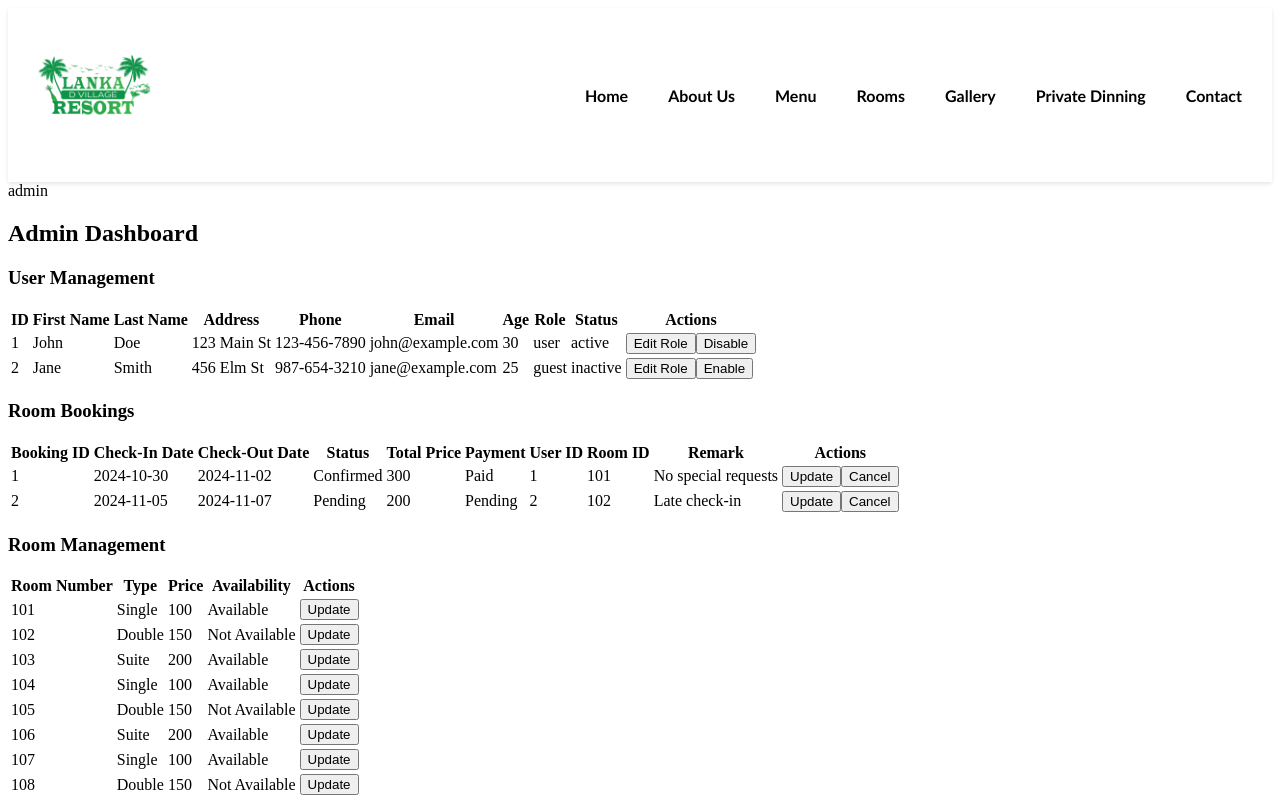
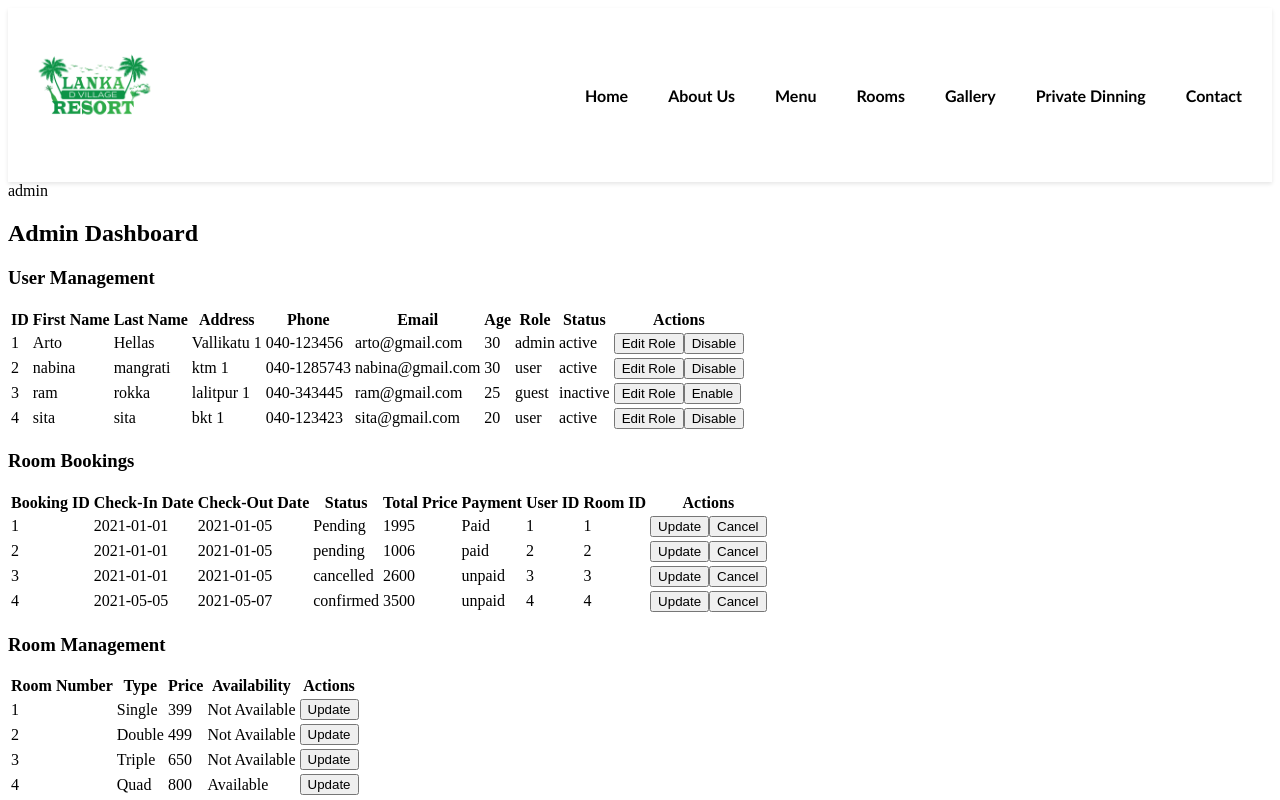
Before and after one commit to nabinamangrati/lanka-d-villa-ecommerce_project, a React (Vite) app in the folder Frontend/: page /admin in a window 1280 px wide. Shown: the top 800 px of the page. Built offline with nearby package versions, Linux system fonts and the light colour scheme; data requests are answered from the project's data file.

Commit message:
feat: db.json used for fetching data

```diff
--- a/Frontend/admin page/RoomBooking.jsx
+++ b/Frontend/admin page/RoomBooking.jsx
@@ -1,4 +1,6 @@
 import React, { useState, useEffect } from "react";
+import bookingServices from "../src/services/bookings";
+import roomServices from "../src/services/rooms"
 
 const RoomBookings = () => {
   const [bookings, setBookings] = useState([]);
@@ -14,58 +16,42 @@ const RoomBookings = () => {
   }, []);
 
   const fetchBookings = async () => {
-    const mockBookings = [
-      {
-        booking_id: 1,
-        checkin_date: "2024-10-30",
-        checkout_date: "2024-11-02",
-        status: "Confirmed",
-        total_price: 300,
-        payment: "Paid",
-        user_id: 1,
-        room_id: 101,
-        remark: "No special requests",
-      },
-      {
-        booking_id: 2,
-        checkin_date: "2024-11-05",
-        checkout_date: "2024-11-07",
-        status: "Pending",
-        total_price: 200,
-        payment: "Pending",
-        user_id: 2,
-        room_id: 102,
-        remark: "Late check-in",
-      },
-    ];
-    setBookings(mockBookings);
+    try {
+      const response = await bookingServices.getBookings();
+      console.log("Fetched bookings:", response);
+      setBookings(response);
+    } catch (error) {
+      console.error("Error fetching bookings:", error);
+    }
   };
 
   const fetchRooms = async () => {
-    const mockRooms = [
-      { id: 101, type: "Single", price: 100, availability: true },
-      { id: 102, type: "Double", price: 150, availability: false },
-      { id: 103, type: "Suite", price: 200, availability: true },
-      { id: 104, type: "Single", price: 100, availability: true },
-      { id: 105, type: "Double", price: 150, availability: false },
-      { id: 106, type: "Suite", price: 200, availability: true },
-      { id: 107, type: "Single", price: 100, availability: true },
-      { id: 108, type: "Double", price: 150, availability: false },
-    ];
-    setRooms(mockRooms);
+
+    try {
+      const response = await roomServices.getRooms();
+      console.log("Fetched rooms:", response);
+      setRooms(response);
+    } catch (error) {
+      console.error("Error fetching rooms:", error);
+    }
   };
 
   const handleUpdateBooking = (booking) => {
     setEditingBooking(booking);
-    setUpdatedBooking(booking);
+    setUpdatedBooking({ ...booking });
   };
 
   const handleSaveBooking = async () => {
-    const updatedBookings = bookings.map((booking) =>
-      booking.booking_id === updatedBooking.booking_id ? updatedBooking : booking
-    );
-    setBookings(updatedBookings);
-    setEditingBooking(null);
+    try {
+      await bookingServices.updateBooking(updatedBooking.id, updatedBooking);
+      const updatedBookings = bookings.map((booking) =>
+        booking.id === updatedBooking.id ? updatedBooking : booking
+      );
+      setBookings(updatedBookings);
+      setEditingBooking(null);
+    } catch (error) {
+      console.error("Error updating booking:", error);
+    }
   };
 
   const handleCancelBooking = async (bookingId) => {
@@ -99,22 +85,20 @@ const RoomBookings = () => {
             <th>Payment</th>
             <th>User ID</th>
             <th>Room ID</th>
-            <th>Remark</th>
             <th>Actions</th>
           </tr>
         </thead>
         <tbody>
           {bookings.map((booking) => (
             <tr key={booking.booking_id}>
-              <td>{booking.booking_id}</td>
-              <td>{booking.checkin_date}</td>
-              <td>{booking.checkout_date}</td>
+              <td>{booking.id}</td>
+              <td>{booking.check_in}</td>
+              <td>{booking.check_out}</td>
               <td>{booking.status}</td>
               <td>{booking.total_price}</td>
-              <td>{booking.payment}</td>
+              <td>{booking.payment_status}</td>
               <td>{booking.user_id}</td>
               <td>{booking.room_id}</td>
-              <td>{booking.remark}</td>
               <td>
                 <button onClick={() => handleUpdateBooking(booking)}>
                   Update
@@ -136,11 +120,11 @@ const RoomBookings = () => {
               Check-In Date:
               <input
                 type="date"
-                value={updatedBooking.checkin_date}
+                value={updatedBooking.check_in}
                 onChange={(e) =>
                   setUpdatedBooking({
                     ...updatedBooking,
-                    checkin_date: e.target.value,
+                    check_in: e.target.value,
                   })
                 }
               />
@@ -149,11 +133,11 @@ const RoomBookings = () => {
               Check-Out Date:
               <input
                 type="date"
-                value={updatedBooking.checkout_date}
+                value={updatedBooking.check_out}
                 onChange={(e) =>
                   setUpdatedBooking({
                     ...updatedBooking,
-                    checkout_date: e.target.value,
+                    check_out: e.target.value,
                   })
                 }
               />
@@ -189,16 +173,18 @@ const RoomBookings = () => {
             </label>
             <label>
               Payment:
-              <input
-                type="text"
-                value={updatedBooking.payment}
+              <select
+                value={updatedBooking.payment_status}
                 onChange={(e) =>
                   setUpdatedBooking({
                     ...updatedBooking,
-                    payment: e.target.value,
+                    payment_status: e.target.value,
                   })
                 }
-              />
+              >
+                <option value="Paid">Paid</option>
+                <option value="Unpaid">Unpaid</option>
+              </select>
             </label>
             <label>
               User ID:
@@ -226,7 +212,6 @@ const RoomBookings = () => {
                 }
               />
             </label>
-
             <button type="button" onClick={handleSaveBooking}>
               Save
             </button>
--- a/Frontend/admin page/UserManagement.jsx
+++ b/Frontend/admin page/UserManagement.jsx
@@ -1,4 +1,5 @@
 import React, { useState, useEffect } from "react";
+import userServices from "../src/services/users"
 
 const UserManagement = () => {
   const [users, setUsers] = useState([]);
@@ -10,41 +11,21 @@ const UserManagement = () => {
   }, []);
 
   const fetchUsers = async () => {
-    const mockUsers = [
-      {
-        user_id: 1,
-        user_role: "user",
-        first_name: "John",
-        last_name: "Doe",
-        address: "123 Main St",
-        user_ph: "123-456-7890",
-        user_email: "john@example.com",
-        user_age: 30,
-        status: "active",
-      },
-      {
-        user_id: 2,
-        user_role: "guest",
-        first_name: "Jane",
-        last_name: "Smith",
-        address: "456 Elm St",
-        user_ph: "987-654-3210",
-        user_email: "jane@example.com",
-        user_age: 25,
-        status: "inactive",
-      },
-    ];
-    setUsers(mockUsers);
+    console.log("hello");
+    let myAxiosPromise =await userServices.getAll();
+      setUsers(myAxiosPromise);
   };
 
   const handleEditUserRole = (user) => {
     setEditingUser(user);
-    setUpdatedUser(user);
+    setUpdatedUser({...user});
   };
 
   const handleSaveUserRole = () => {
     const updatedUsers = users.map((user) =>
-      user.user_id === updatedUser.user_id ? updatedUser : user
+      // user.id === updatedUser.id ? updatedUser : user
+    user.id === updatedUser.id ? { ...user, role: updatedUser.role } : user
+
     );
     setUsers(updatedUsers);
     setEditingUser(null);
@@ -52,12 +33,13 @@ const UserManagement = () => {
 
   const handleToggleUserStatus = (userId) => {
     const updatedUsers = users.map((user) =>
-      user.user_id === userId
+      user.id === userId
         ? { ...user, status: user.status === "active" ? "inactive" : "active" }
         : user
     );
     setUsers(updatedUsers);
   };
+
 
   return (
     <div>
@@ -79,19 +61,19 @@ const UserManagement = () => {
         </thead>
         <tbody>
           {users.map((user) => (
-            <tr key={user.user_id}>
-              <td>{user.user_id}</td>
+            <tr key={user.id}>
+              <td>{user.id}</td>
               <td>{user.first_name}</td>
               <td>{user.last_name}</td>
               <td>{user.address}</td>
-              <td>{user.user_ph}</td>
-              <td>{user.user_email}</td>
-              <td>{user.user_age}</td>
-              <td>{user.user_role}</td>
+              <td>{user.phone}</td>
+              <td>{user.email}</td>
+              <td>{user.age}</td>
+              <td>{user.role}</td>
               <td>{user.status}</td>
               <td>
                 <button onClick={() => handleEditUserRole(user)}>Edit Role</button>
-                <button onClick={() => handleToggleUserStatus(user.user_id)}>
+                <button onClick={() => handleToggleUserStatus(user.id)}>
                   {user.status === "active" ? "Disable" : "Enable"}
                 </button>
               </td>
@@ -107,9 +89,9 @@ const UserManagement = () => {
             <label>
               Role:
               <select
-                value={updatedUser.user_role}
+                value={updatedUser.role}
                 onChange={(e) =>
-                  setUpdatedUser({ ...updatedUser, user_role: e.target.value })
+                  setUpdatedUser({ ...updatedUser, role: e.target.value })
                 }
               >
                 <option value="admin">Admin</option>
--- /dev/null
+++ b/Frontend/db.json
@@ -0,0 +1,116 @@
+{
+  "users": [
+    {
+      "id": "1",
+      "first_name": "Arto",
+      "last_name": "Hellas",
+      "address": "Vallikatu 1",
+      "phone": "040-123456",
+      "email": "arto@gmail.com",
+      "age": 30,
+      "role": "admin",
+      "status": "active"
+    },
+    {
+      "id": "2",
+      "first_name": "nabina",
+      "last_name": "mangrati",
+      "address": "ktm 1",
+      "phone": "040-1285743",
+      "email": "nabina@gmail.com",
+      "age": 30,
+      "role": "user",
+      "status": "active"
+    },
+    {
+      "id": "3",
+      "first_name": "ram",
+      "last_name": "rokka",
+      "address": "lalitpur 1",
+      "phone": "040-343445",
+      "email": "ram@gmail.com",
+      "age": 25,
+      "role": "guest",
+      "status": "inactive"
+    },
+    {
+      "id": "4",
+      "first_name": "sita",
+      "last_name": "sita",
+      "address": "bkt 1",
+      "phone": "040-123423",
+      "email": "sita@gmail.com",
+      "age": 20,
+      "role": "user",
+      "status": "active"
+    }
+  ],
+  "bookings": [
+    {
+      "id": "1",
+      "user_id": 1,
+      "room_id": 1,
+      "check_in": "2021-01-01",
+      "check_out": "2021-01-05",
+      "status": "Pending",
+      "total_price": "1995",
+      "payment_status": "Paid"
+    },
+    {
+      "id": "2",
+      "user_id": 2,
+      "room_id": 2,
+      "check_in": "2021-01-01",
+      "check_out": "2021-01-05",
+      "status": "pending",
+      "total_price": "1006",
+      "payment_status": "paid"
+    },
+    {
+      "id": "3",
+      "user_id": 3,
+      "room_id": 3,
+      "check_in": "2021-01-01",
+      "check_out": "2021-01-05",
+      "status": "cancelled",
+      "total_price": 2600,
+      "payment_status": "unpaid"
+    },
+    {
+      "id": "4",
+      "user_id": 4,
+      "room_id": 4,
+      "check_in": "2021-05-05",
+      "check_out": "2021-05-07",
+      "status": "confirmed",
+      "total_price": 3500,
+      "payment_status": "unpaid"
+    }
+  ],
+  "rooms": [
+    {
+      "id": "1",
+      "type": "Single",
+      "price": "399",
+      "status": "unavailable"
+    },
+    {
+      "id": "2",
+      "type": "Double",
+      "price": "499",
+      "status": "available"
+    },
+    {
+      "id": "3",
+      "type": "Triple",
+      "price": "650",
+      "status": "available"
+    },
+    {
+      "id": "4",
+      "type": "Quad",
+      "price": "800",
+      "availability": "available"
+    }
+  ]
+}
--- a/Frontend/pages/Booking.jsx
+++ b/Frontend/pages/Booking.jsx
@@ -1,8 +1,113 @@
+import React, { useState, useEffect } from "react";
+import { useParams } from "react-router-dom";
+
 const Booking = () => {
+  const { roomId } = useParams(); // Get room ID from URL
+  const [isRoomAvailable, setIsRoomAvailable] = useState(false);
+  const [bookingData, setBookingData] = useState({
+    roomId: roomId || "",
+    checkinDate: "",
+    checkoutDate: "",
+    guestName: "",
+    guestEmail: "",
+  });
+
+  useEffect(() => {
+    if (roomId) {
+      checkRoomAvailability(roomId);
+    }
+  }, [roomId]);
+
+  const checkRoomAvailability = async (roomId) => {
+    // Mock room availability check (replace with actual API call)
+    const availableRooms = ["101", "103"]; // Mock available rooms
+    setIsRoomAvailable(availableRooms.includes(roomId));
+  };
+
+  const handleInputChange = (e) => {
+    const { name, value } = e.target;
+    setBookingData((prevData) => ({
+      ...prevData,
+      [name]: value,
+    }));
+  };
+
+  const handleBookingSubmit = (e) => {
+    e.preventDefault();
+    if (!isRoomAvailable) {
+      alert("Room is not available.");
+      return;
+    }
+    console.log("Booking data submitted:", bookingData);
+    // Send bookingData to backend API
+  };
+
   return (
-    <>
-      <div>booking form</div>
-    </>
+    <div>
+      <h3>Room Booking</h3>
+      <form onSubmit={handleBookingSubmit}>
+        <label>
+          Room:
+          <select
+            name="roomId"
+            value={bookingData.roomId}
+            onChange={handleInputChange}
+            disabled={!!roomId} // Disable room selection if roomId is provided
+          >
+            <option value="">Select Room</option>
+            <option value="101">Room 101</option>
+            <option value="102">Room 102</option>
+            <option value="103">Room 103</option>
+            <option value="104">Room 104</option>
+          </select>
+        </label>
+
+        {!isRoomAvailable && <p style={{ color: "red" }}>Room is unavailable</p>}
+
+        <label>
+          Check-In Date:
+          <input
+            type="date"
+            name="checkinDate"
+            value={bookingData.checkinDate}
+            onChange={handleInputChange}
+          />
+        </label>
+
+        <label>
+          Check-Out Date:
+          <input
+            type="date"
+            name="checkoutDate"
+            value={bookingData.checkoutDate}
+            onChange={handleInputChange}
+          />
+        </label>
+
+        <label>
+          Guest Name:
+          <input
+            type="text"
+            name="guestName"
+            value={bookingData.guestName}
+            onChange={handleInputChange}
+          />
+        </label>
+
+        <label>
+          Guest Email:
+          <input
+            type="email"
+            name="guestEmail"
+            value={bookingData.guestEmail}
+            onChange={handleInputChange}
+          />
+        </label>
+
+        <button type="submit" disabled={!isRoomAvailable}>Book Room</button>
+      </form>
+    </div>
   );
 };
+
 export default Booking;
--- a/Frontend/pages/Room.jsx
+++ b/Frontend/pages/Room.jsx
@@ -1,15 +1,41 @@
+import React, { useEffect, useState } from "react";
 import { Link } from "react-router-dom";
 
 const Room = () => {
+  const [rooms, setRooms] = useState([]);
+  const [loading, setLoading] = useState(true);
+
+  useEffect(() => {
+    fetchRooms(); // Using mock data for now
+  }, []);
+
+  const fetchRooms = async () => {
+    // Mock data - simulate backend data
+    const mockRooms = [
+      { room_id: 1, room_type: "Single", room_no: 101, room_availability: true, room_perday: 100 },
+      { room_id: 2, room_type: "Double", room_no: 102, room_availability: false, room_perday: 150 },
+      { room_id: 3, room_type: "Suite", room_no: 201, room_availability: true, room_perday: 200 },
+      { room_id: 4, room_type: "Deluxe", room_no: 202, room_availability: true, room_perday: 250 },
+    ];
+    setRooms(mockRooms); // Set the mock data to state
+    setLoading(false);
+  };
+
+  if (loading) return <p>Loading...</p>;
+
   return (
-    <>
-      <div>
-        <Link to="/room/1"> room 1</Link>
-        <Link to="/room/2"> room2</Link>
-        <Link to="/room/3"> room3</Link>
-        <Link to="/room/4"> room4</Link>
-      </div>
-    </>
+    <div>
+      <h3>Available Rooms</h3>
+      {rooms.map((room) => (
+        <div key={room.room_id}>
+          <Link to={`/room/${room.room_id}`}>
+            Room {room.room_no}: {room.room_type} - ${room.room_perday} per night{" "}
+            {room.room_availability ? "(Available)" : "(Unavailable)"}
+          </Link>
+        </div>
+      ))}
+    </div>
   );
 };
+
 export default Room;
--- /dev/null
+++ b/Frontend/pages/RoomDetails.jsx
@@ -0,0 +1,35 @@
+import React, { useState, useEffect } from "react";
+import { useParams } from "react-router-dom";
+
+const RoomDetail = () => {
+  const { id } = useParams(); // Get room ID from the URL
+  const [room, setRoom] = useState(null);
+
+  useEffect(() => {
+    fetchRoomDetails(id); // Fetch details for a specific room
+  }, [id]);
+
+  const fetchRoomDetails = async (roomId) => {
+    // Mock data for room details
+    const mockRoomData = {
+      1: { room_id: 1, type: "Single", room_no: 101, availability: true, price: 100 },
+      2: { room_id: 2, type: "Double", room_no: 102, availability: false, price: 150 },
+      // add more mock data if needed
+    };
+    setRoom(mockRoomData[roomId]);
+  };
+
+  if (!room) return <p>Loading...</p>;
+
+  return (
+    <div>
+      <h2>Room {room.room_no} Details</h2>
+      <p>Type: {room.type}</p>
+      <p>Availability: {room.availability ? "Available" : "Unavailable"}</p>
+      <p>Price per night: ${room.price}</p>
+      {/* You can add more details as needed */}
+    </div>
+  );
+};
+
+export default RoomDetail;
--- a/Frontend/src/App.jsx
+++ b/Frontend/src/App.jsx
@@ -12,6 +12,7 @@ import Login from "../pages/Login";
 import Signup from "../pages/Signup";
 import Admin from "../admin page/Admin";
 import Gallery from "../pages/Gallery";
+import RoomDetails from "../pages/RoomDetails";
 
 const App = () => {
   return (
@@ -30,6 +31,8 @@ const App = () => {
         <Route path="/login" element={<Login />} />
         <Route path="/signup" element={<Signup />} />
         <Route path="/admin" element={<Admin />} />
+        <Route path="/room/:id" element={<RoomDetails />} />
+
       </Routes>
 
       <Footer />
--- /dev/null
+++ b/Frontend/src/services/bookings.js
@@ -0,0 +1,13 @@
+import axios from "axios";
+
+const baseUrl = "http://localhost:3001/bookings";
+
+const getBookings = async () => {
+  const response = await axios.get(baseUrl);
+  return response.data;
+};
+const updateBooking = async (bookingId, updatedBooking) => {
+  const response = await axios.put(`${baseUrl}/${bookingId}`, updatedBooking);
+  return response.data;
+};
+export default { getBookings,updateBooking };
--- a/Frontend/src/services/rooms.js
+++ b/Frontend/src/services/rooms.js
@@ -1,6 +1,6 @@
 import axios from "axios";
 
-const baseUrl = "/api/room";
+const baseUrl = "http://localhost:3001/rooms";
 
 const getRooms = async () => {
   const response = await axios.get(baseUrl);
--- a/Frontend/src/services/users.js
+++ b/Frontend/src/services/users.js
@@ -1,6 +1,6 @@
 import axios from "axios";
 
-const baseUrl = "/api/users";
+const baseUrl = "http://localhost:3001/users";
 
 const getAll = () => {
   const request = axios.get(baseUrl);
```
